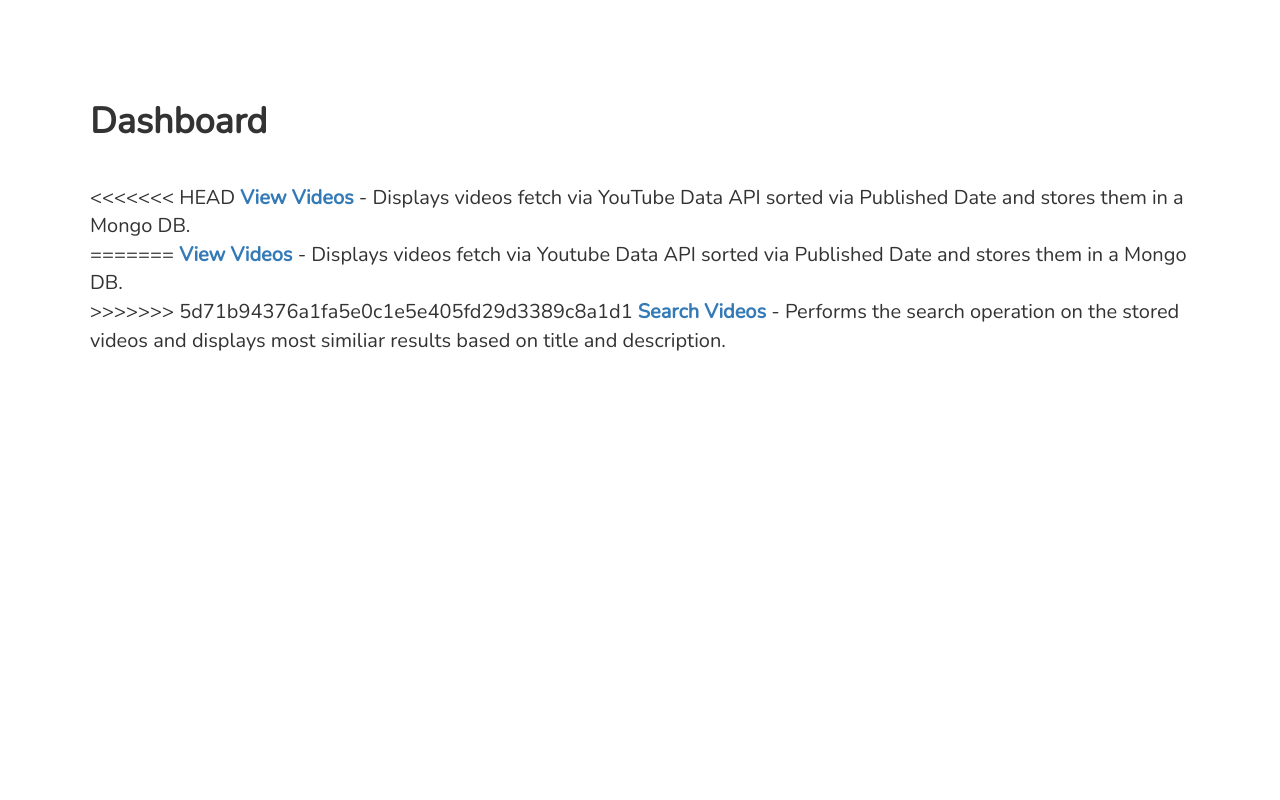
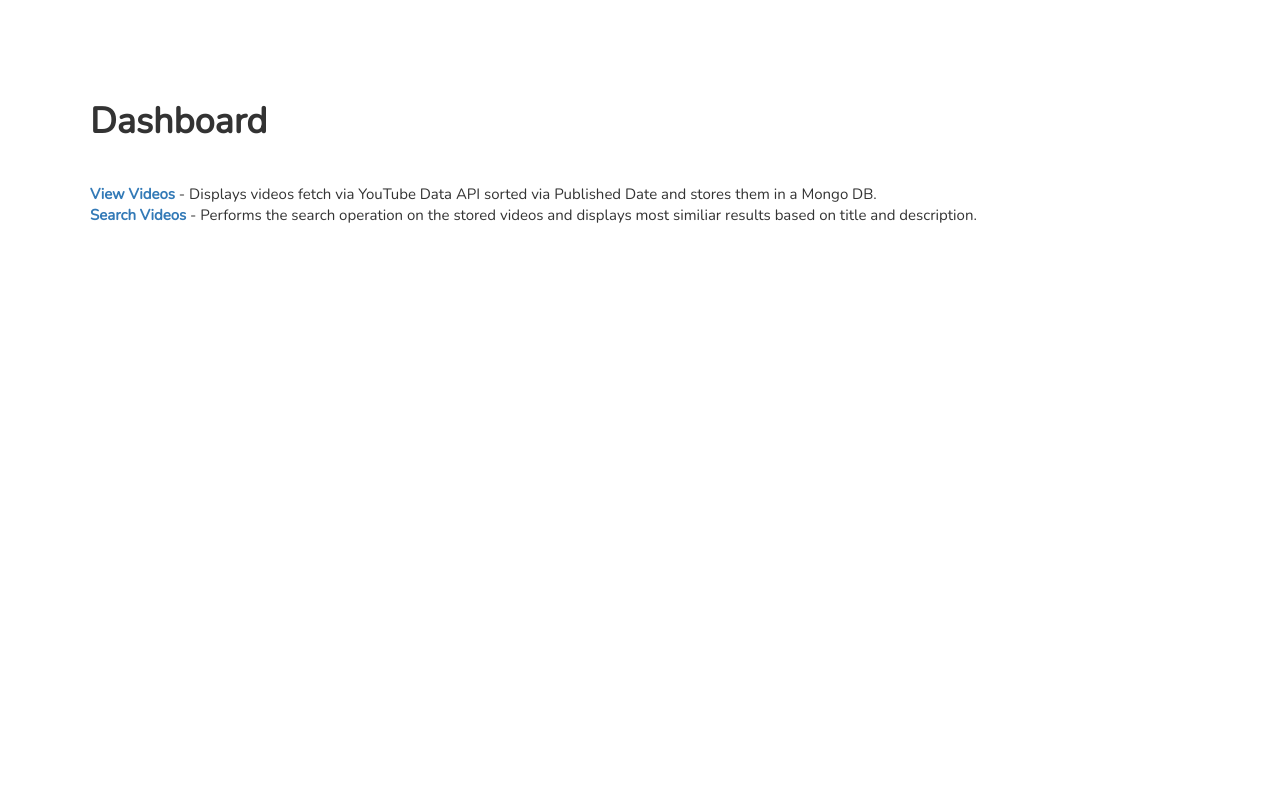
Before and after one commit to VaishnaviNandakumar/flask-task, a Flask app: page / in a window 1280 px wide. Run offline with Flask 2, Linux system fonts and the light colour scheme; some libraries are stand-ins or nearby versions.

Commit message:
Updated frontend

```diff
--- a/static/css/style.css
+++ b/static/css/style.css
@@ -1,5 +1,5 @@
 body{
-    font-size: 20px;
+    font-size: 15px;
     font-family: 'Nunito', sans-serif !important;
 }
 .container{
--- a/templates/home.html
+++ b/templates/home.html
@@ -9,11 +9,7 @@
         </div>
         <div class="row">
             <div class="col">
-<<<<<<< HEAD
                 <a href = "/videos"><b>View Videos</b></a> - Displays videos fetch via YouTube Data API sorted via Published Date and stores them in a Mongo DB. <br>
-=======
-                <a href = "/videos"><b>View Videos</b></a> - Displays videos fetch via Youtube Data API sorted via Published Date and stores them in a Mongo DB. <br>
->>>>>>> 5d71b94376a1fa5e0c1e5e405fd29d3389c8a1d1
                 <a href = "/search"><b>Search Videos</b></a> - Performs the search operation on the stored videos and displays most similiar results based on title and description.
             </div>
         </div>
```
